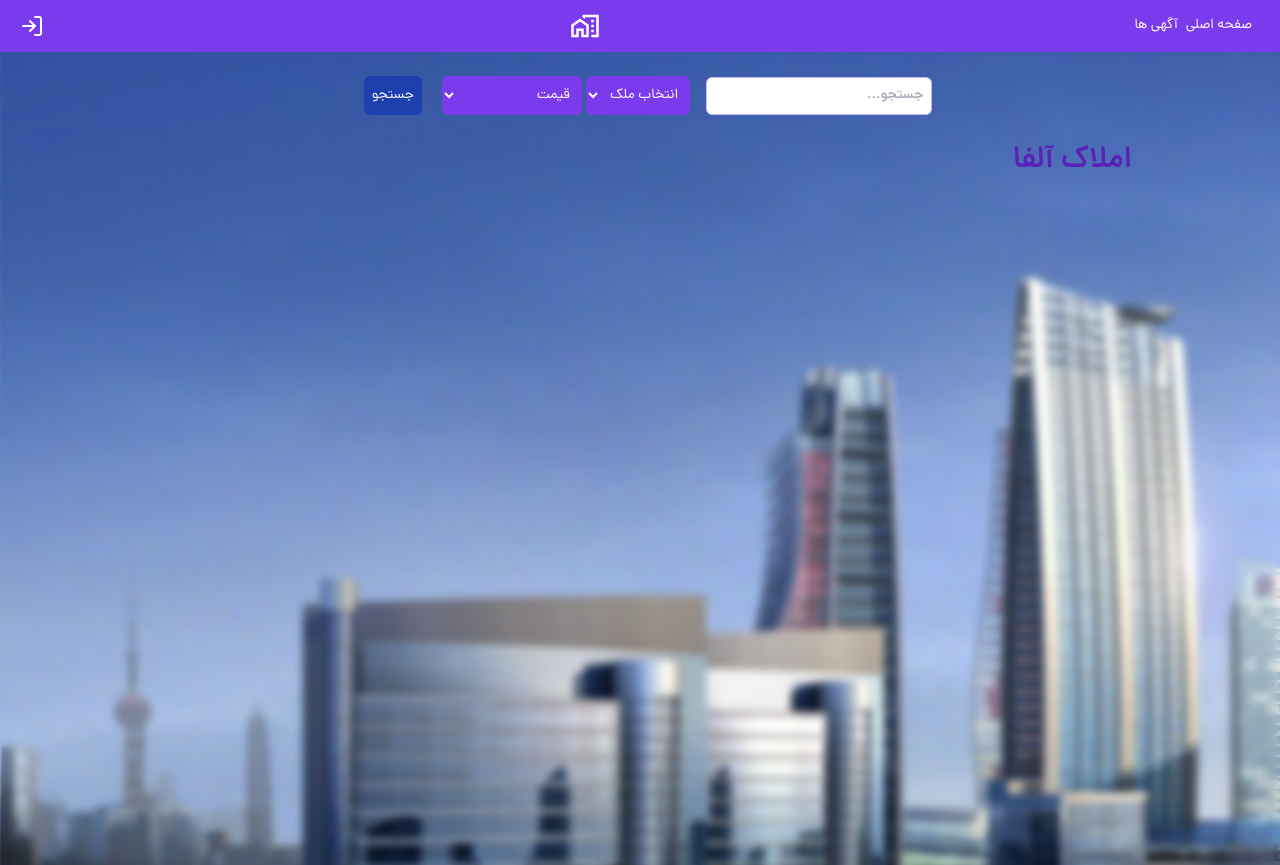
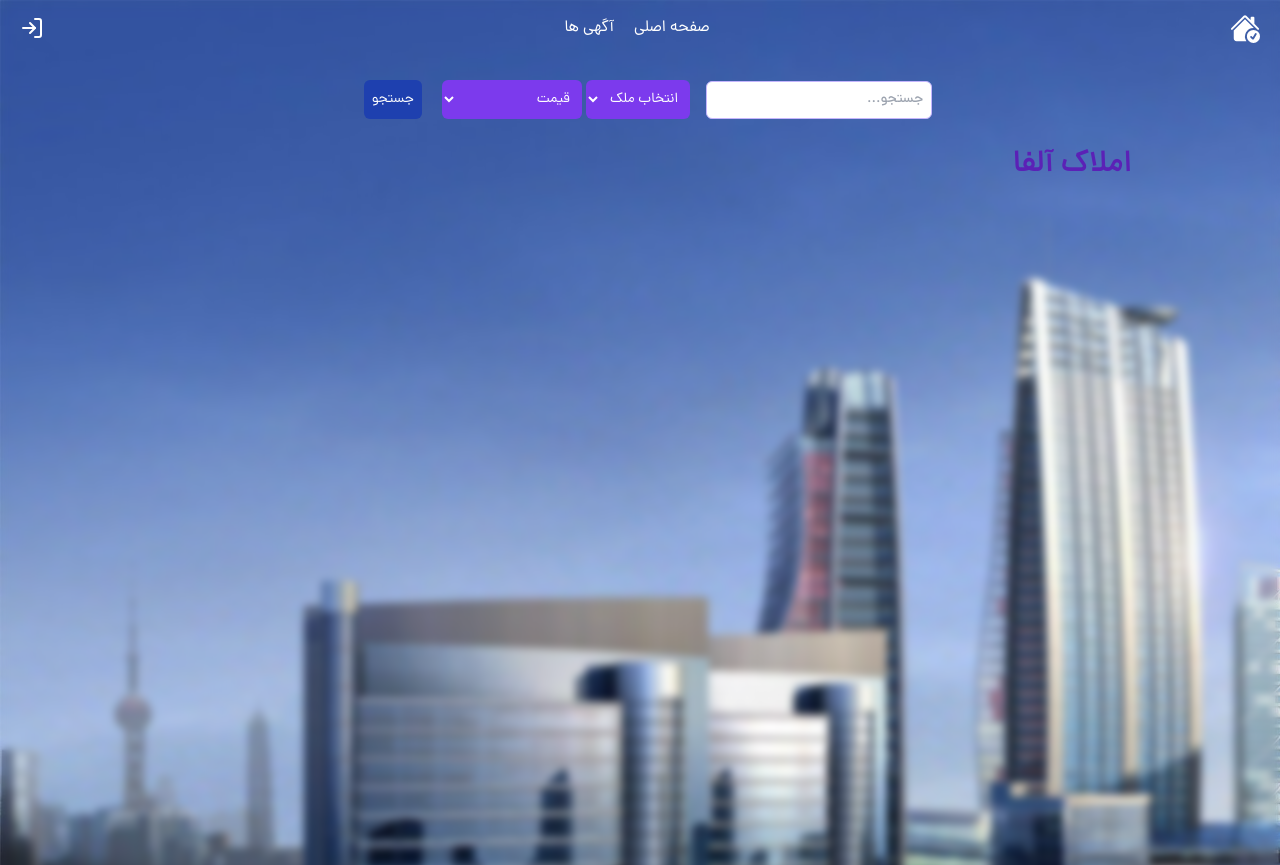
Before and after one commit to hasanashrafi/realstate-next, a Next.js app: page / in a window 1280 px wide. Shown: the top 865 px of the page. Built offline with nearby package versions, Linux system fonts and the light colour scheme; no server answers.

Commit message:
edit styles

```diff
--- a/src/components/layout/Header.js
+++ b/src/components/layout/Header.js
@@ -1,10 +1,13 @@
 "use client"
 
 import React, { useState } from 'react'
-import { LuLogIn } from "react-icons/lu"; import { MdOutlineHomeWork } from "react-icons/md"; import Link from 'next/link';
+import { LuLogIn } from "react-icons/lu";
+import { BsFillHouseCheckFill } from "react-icons/bs";
 import { useSession } from 'next-auth/react';
 import { LuLayoutDashboard } from "react-icons/lu";
 import { IoMenu } from "react-icons/io5";
+import { FaRegUser } from "react-icons/fa";
+import Link from 'next/link';
 
 
 function Header() {
@@ -16,7 +19,8 @@ function Header() {
     }
 
 return (
-    <header className='flex justify-between font-Dana items-center px-5 p-2 mx-auto w-full bg-violet-600'>
+    <header className='flex justify-between font-Dana items-center px-5 p-2 mx-auto w-full '>
+        <BsFillHouseCheckFill  className='text-3xl text-white font-bold' />
         <div className='flex items-center text-white'>
             <div className='relative sm:hidden'>
                 <button
@@ -38,7 +42,7 @@ return (
             </div>
 
             <div>
-            <ul className='hidden sm:flex p-1 text-sm '>
+            <ul className='hidden sm:flex gap-x-3 p-1 md:text-md '>
                         <li className='p-1'>
                             <Link href="/">صفحه اصلی</Link>
                         </li>
@@ -49,11 +53,10 @@ return (
                     </div>
         </div>
 
-        <MdOutlineHomeWork className='text-3xl text-white font-bold' />
         {
             data ? (
                 <div className=' text-white text-2xl hover:text-indigo-200 transition-all ease-in-out'>
-                    <Link href="/dashboard" className=' '> <LuLayoutDashboard />
+                    <Link href="/dashboard" className=' '> <FaRegUser />
                     </Link>
                 </div>
             ) : (
```
